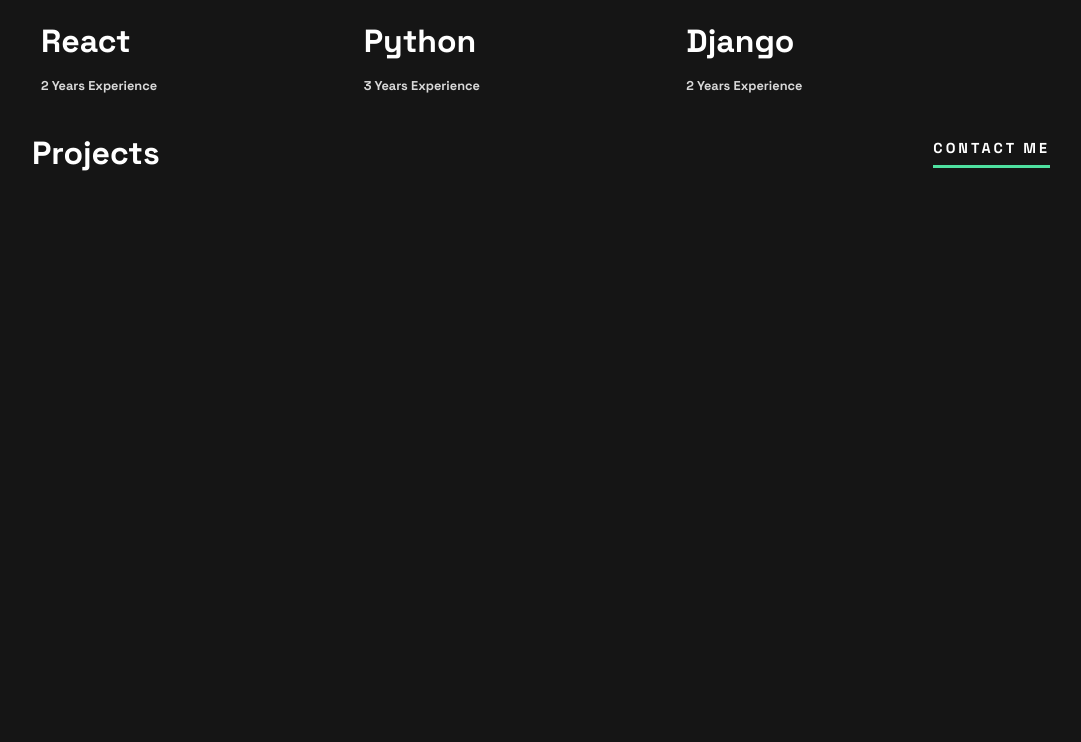
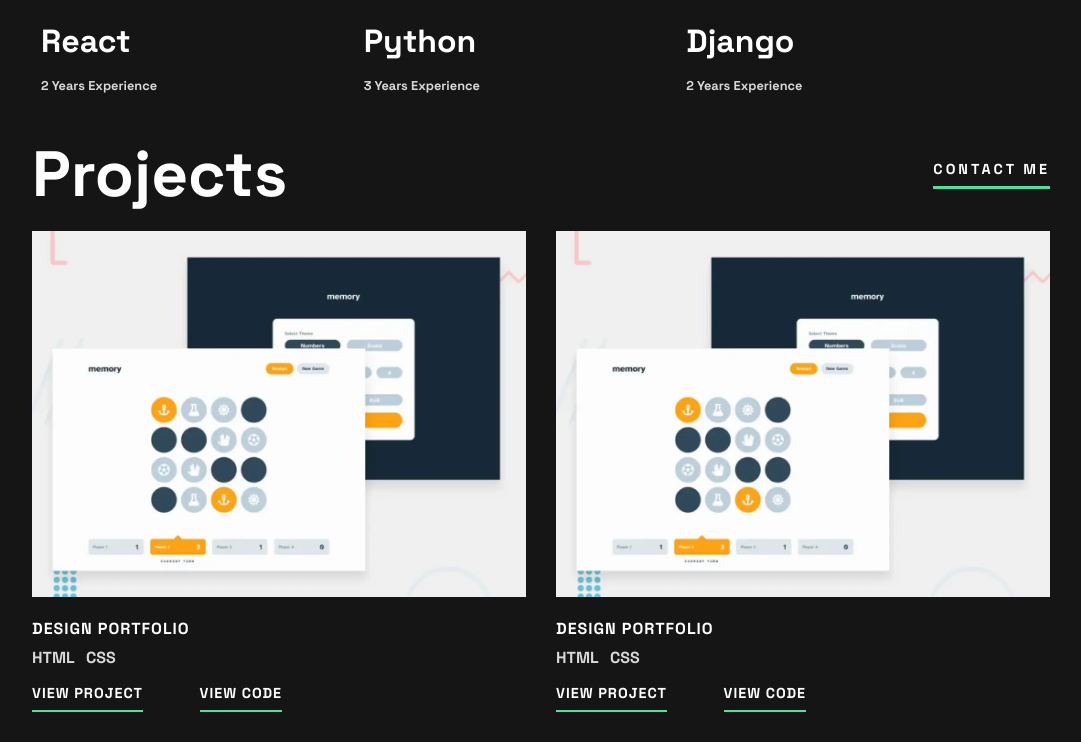
Before and after one commit to MARKOTHEDEV/markothedevportfolio, a React (Create React App) app: page / in a window 1280 px wide. Shown: the part 840-1582 px from the top of the page, without its empty margins (99-1180 px from the left). Before the commit the page ends 1023 px from the top, so only its background shows below. Built offline with nearby package versions, Linux system fonts and the light colour scheme.

Commit message:
added a component that holds all the project

```diff
--- /dev/null
+++ b/src/shared/PortfoilioDisplay/PortfolioDisplay.style.tsx
@@ -0,0 +1,53 @@
+import styled from 'styled-components';
+
+
+export const PortfolioDisplayContainer =styled.div`
+
+`
+
+export const MainPortfolioImageContainer =styled.div`
+
+padding: 1rem 0;
+img{
+    width: 100%;
+    height: 100%;
+}
+`
+
+export const PortfolioContent =styled.div`
+h2{
+    font-size: 1rem;
+font-weight: normal !important;
+letter-spacing: 1px;
+}
+.porfolio_techs p{
+    color: ${({theme})=>theme.ash};
+    padding-right: .7rem;
+    padding-top: .5rem;
+}
+
+.porfolio_techs{
+    display: flex;
+    flex-wrap: wrap;
+}
+
+.porfolio_view_container span{
+    margin: .2rem 0;
+}
+.porfolio_view_container{
+    display: flex;
+    flex-wrap: wrap;
+    justify-content: space-between;
+    max-width: 80%;
+    padding: .8rem 0;
+    p{
+letter-spacing: 1px;
+        font-size: .9rem;
+
+    }
+
+    @media screen and (min-width: 400px){
+        max-width: 250px;
+    }
+}
+`
--- /dev/null
+++ b/src/shared/PortfoilioDisplay/PortfolioDisplay.tsx
@@ -0,0 +1,42 @@
+import { MainPortfolioImageContainer, PortfolioContent, PortfolioDisplayContainer } from './PortfolioDisplay.style'
+import Projectdummy from '../../assets/images/projectdummy.webp'
+import UnderLineSpan from '../UnderLineSpan/UnderLineSpan'
+
+
+
+const PortfolioDisplay = ():React.ReactElement=>{
+
+  return (
+    <PortfolioDisplayContainer>
+      <MainPortfolioImageContainer>
+        <img src={Projectdummy} alt="" />
+        {/* <PortfolioImageCover className='PortfolioImageCover'>
+            <p>VIEW PROJECt</p>
+            <p>VIEW CODE</p>
+          </PortfolioImageCover> */}
+      </MainPortfolioImageContainer>
+
+
+      <PortfolioContent>
+        <h2>DESIGN PORTFOLIO</h2>
+        <div className='porfolio_techs'>
+          <p>HTML</p>
+          <p>CSS</p>
+        </div>
+
+        <div className='porfolio_view_container'>
+          <UnderLineSpan giveSpace small_border={true} >
+            <p>VIEW PROJECT </p>
+          </UnderLineSpan>
+
+          <UnderLineSpan giveSpace small_border={true} >
+            <p>VIEW CODE</p>
+          </UnderLineSpan>
+        </div>
+      </PortfolioContent>
+
+    </PortfolioDisplayContainer>
+  )
+}
+
+export default PortfolioDisplay
--- a/src/shared/Projects/Projects.style.tsx
+++ b/src/shared/Projects/Projects.style.tsx
@@ -4,6 +4,8 @@
 export const ProjectsContainer = styled.div`
     max-width: 1050px;
     margin: 10px auto;
+    padding: 0 1rem;
+
 `
 
 
@@ -12,7 +14,6 @@
     display: flex;
     align-items: center;
     justify-content: space-between;
-    padding: 0 1rem;
     h2{
         font-size: 2rem;
     }
@@ -23,5 +24,21 @@
         font-size: .9rem;
         color: ${({theme})=>theme.lightDark};
     }
+   @media screen and (min-width: 500px) {
+        h2{
+            font-size: 4rem;
+        }
+   }
+`
 
+export const ListOFProject =styled.div`
+
+@media screen and (min-width: 500px){
+    display: grid;
+    grid-template-columns: repeat(2,1fr);
+    gap:0 10px;
+}
+@media screen and (min-width: 600px){
+    gap:0 30px;
+}
 `
--- a/src/shared/Projects/Projects.tsx
+++ b/src/shared/Projects/Projects.tsx
@@ -1,10 +1,14 @@
+import { useMediaQuery } from 'react-responsive'
+import PortfolioDisplay from '../PortfoilioDisplay/PortfolioDisplay'
 import UnderLineSpan from '../UnderLineSpan/UnderLineSpan'
-import { ProjectsContainer, ProjectsHeaderContainer } from './Projects.style'
+import { ListOFProject, ProjectsContainer, ProjectsHeaderContainer } from './Projects.style'
 
 
 
 const Projects = ():React.ReactElement=>{
-
+  // const isTab = useMediaQuery({
+  //   query: '(min-width: 600px)'
+  // })
 
   return (
     <ProjectsContainer>
@@ -14,7 +18,16 @@
         <UnderLineSpan giveSpace >
           <p>CONTACT ME</p>
         </UnderLineSpan>
+
       </ProjectsHeaderContainer>
+
+      <ListOFProject>
+        <PortfolioDisplay/>
+        <PortfolioDisplay/>
+        <PortfolioDisplay/>
+      </ListOFProject>
+
+
 
     </ProjectsContainer>
   )
--- a/src/shared/UnderLineSpan/UnderLineSpan.style.tsx
+++ b/src/shared/UnderLineSpan/UnderLineSpan.style.tsx
@@ -6,5 +6,6 @@
   small_border?:boolean;
 }
 export const  UnderLineSpanContainer =styled.span<Prop>`
+display: inline-block;
   border-bottom: ${(props)=>props.small_border?'2':'3'}px solid ${({theme})=>theme.green};
 `
```
Also changed, not shown: src/assets/images/projectdummy.webp (renamed from src/assets/images/thumbnail-project-5-large.webp).
